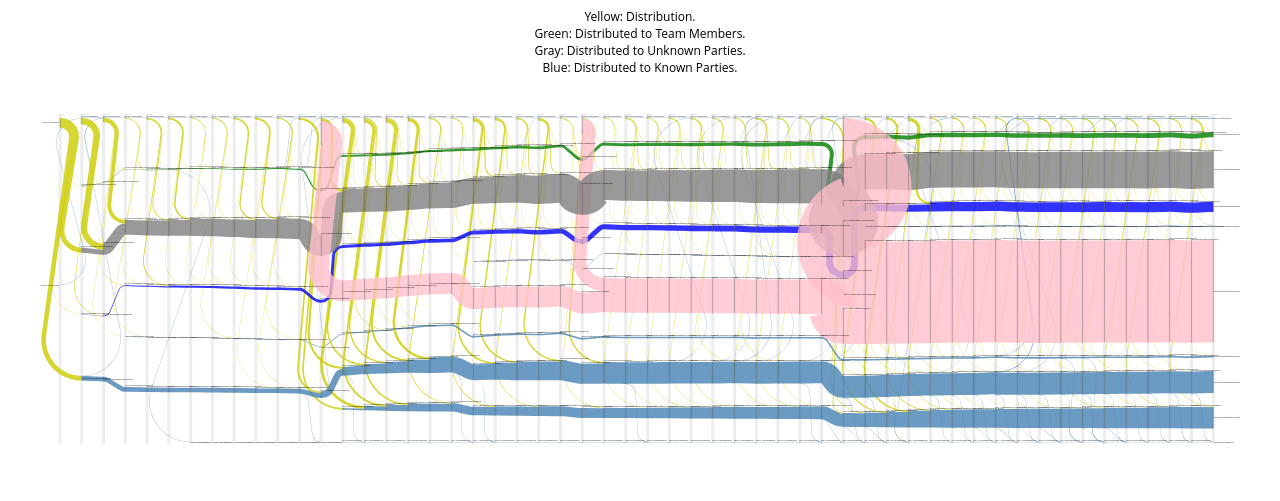
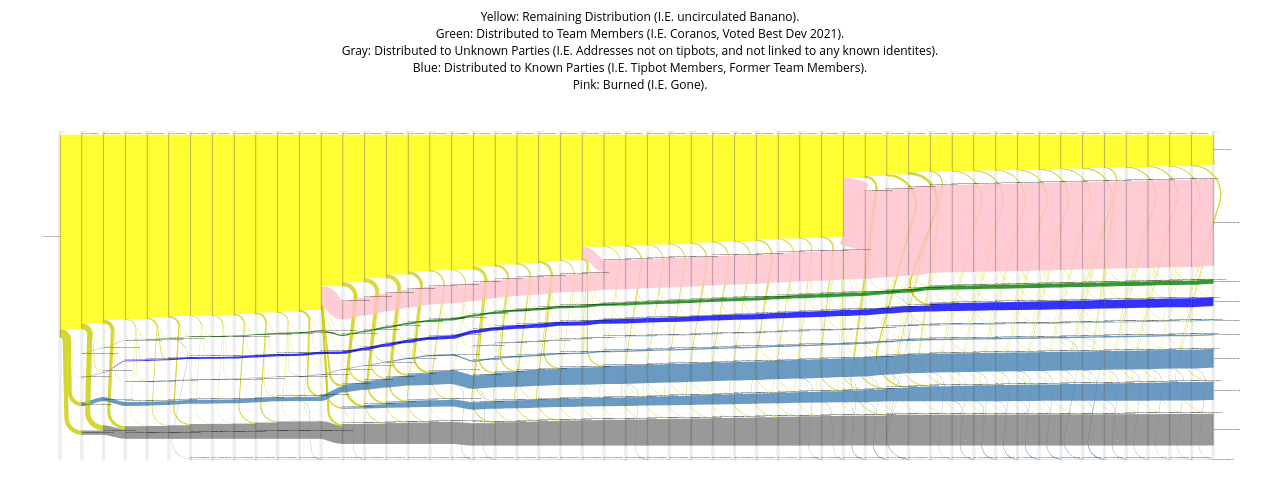
Before and after one commit to BananoCoin/banano-distribution-stats, a website: page web/index.html in a window 1280 px wide. Drawn offline with Linux system fonts and the light colour scheme.

Commit message:
updating flow

```diff
--- a/web/index.html
+++ b/web/index.html
@@ -8,10 +8,13 @@
   </head>
 
   <body onload="onLoad()">
-    Yellow: Distribution.<br />
-    Green: Distributed to Team Members.<br />
-    Gray: Distributed to Unknown Parties.<br />
-    Blue: Distributed to Known Parties.<br />
+    Yellow: Remaining Distribution (I.E. uncirculated Banano).<br />
+    Green: Distributed to Team Members (I.E. Coranos, Voted Best Dev 2021).<br />
+    Gray: Distributed to Unknown Parties (I.E. Addresses not on tipbots, and not
+    linked to any known identites).<br />
+    Blue: Distributed to Known Parties (I.E. Tipbot Members, Former Team
+    Members).<br />
+    Pink: Burned (I.E. Gone).<br />
     <div id="sankey" class="sankey w100pct">
       <svg id="sankeySvg"></svg>
     </div>
--- a/web/index.js
+++ b/web/index.js
@@ -1,6 +1,8 @@
 window.onLoad = async () => {
   await loadBananoDistributionStats();
 };
+
+const MAXIMUM_SUPPLY = 3400000000;
 
 // https://github.com/ricklupton/d3-sankey-diagram
 const loadBananoDistributionStats = async () => {
@@ -37,23 +39,26 @@ const loadBananoDistributionStats = async () => {
   directions.sort();
 
 
-  // source and team members at the top
+  // burn, source, known, and team members at the top
   const swimLanes = [
     'source',
+    'distributed-to-burn',
     'distributed-to-team-member',
-    'distributed-to-unknown',
-    'distributed-to-known',,
+    'distributed-to-known',
   ];
 
   for (swimLane of swimLaneArray) {
     if (swimLane != 'exchange') {
+      if (swimLane != 'distributed-to-unknown') {
         if (!swimLanes.includes(swimLane)) {
           swimLanes.push(swimLane);
         }
       }
     }
+  }
 
-  // exchange at the bottom
+  // distributed-to-unknown, exchange at the bottom
+  swimLanes.push('distributed-to-unknown');
   swimLanes.push('exchange');
 
   const next = (timeChunk) => {
@@ -75,10 +80,10 @@ const loadBananoDistributionStats = async () => {
     stat.amount = parseFloat(stat.amount);
     if (stat.timeChunk !== '1970-01') {
       if (stat.amount > 0) {
+        if (swimLanes.includes(stat.srcType) && swimLanes.includes(stat.destType)) {
           if (stat.direction == 'received') {
             const prevTimeChunk = prev(stat.timeChunk);
             if (prevTimeChunk !== undefined) {
-            if (swimLanes.includes(stat.srcType) && swimLanes.includes(stat.destType)) {
               stat.prevTimeChunk = prevTimeChunk;
               stat.srcNode = `${stat.prevTimeChunk}-${stat.destType}(${stat.direction})`;
               stat.destNode = `${stat.timeChunk}-${stat.srcType}(${stat.direction})`;
@@ -86,11 +91,9 @@ const loadBananoDistributionStats = async () => {
               window.bananoDistributionStats.push(stat);
             }
           }
-        }
           if (stat.direction == 'sent') {
             const nextTimeChunk = next(stat.timeChunk);
             if (nextTimeChunk !== undefined) {
-            if (swimLanes.includes(stat.srcType) && swimLanes.includes(stat.destType)) {
               stat.nextTimeChunk = nextTimeChunk;
               stat.srcNode = `${stat.timeChunk}-${stat.srcType}(${stat.direction})`;
               stat.destNode = `${stat.nextTimeChunk}-${stat.destType}(${stat.direction})`;
@@ -171,6 +174,12 @@ const loadBananoDistributionStats = async () => {
     // console.log('stat', stat);
     if (stat.srcType.startsWith('source') &&
         stat.destType.startsWith('source')) {
+    } else if (stat.direction.startsWith('received') &&
+        stat.srcType.startsWith('source')) {
+    } else if (stat.direction.startsWith('received') &&
+        stat.destType.startsWith('source')) {
+    } else if (stat.srcType.startsWith('distributed') &&
+        stat.destType.startsWith('source')) {
     } else if (stat.srcType.startsWith('distributed') &&
         stat.destType.startsWith('distributed')) {
     } else {
@@ -180,7 +189,7 @@ const loadBananoDistributionStats = async () => {
         value: stat.amount,
       };
       if (stat.direction == 'received') {
-        if (stat.srcType == 'source') {
+        if (stat.srcType == 'exchange') {
           link.color = 'orange';
         }
       }
@@ -213,10 +222,27 @@ const loadBananoDistributionStats = async () => {
   };
   sumRight();
 
+  const addSupply = () => {
     for (const timeChunk of timeChunks) {
       const nextTimeChunk = next(timeChunk);
       if (nextTimeChunk !== undefined) {
+        let currentSupply = MAXIMUM_SUPPLY;
         for (const swimLane of swimLanes) {
+          const a0 = get(nextTimeChunk, swimLane);
+          currentSupply -= a0;
+        }
+
+        const a0 = get(timeChunk, 'source');
+        add(timeChunk, 'source', currentSupply-a0);
+      }
+    }
+  };
+  addSupply();
+
+  for (const swimLane of swimLanes) {
+    for (const timeChunk of timeChunks) {
+      const nextTimeChunk = next(timeChunk);
+      if (nextTimeChunk !== undefined) {
         const nn0 = `${timeChunk}-${swimLane}(sent)`;
         const nn1 = `${nextTimeChunk}-${swimLane}(sent)`;
         const a0 = get(timeChunk, swimLane);
@@ -241,6 +267,9 @@ const loadBananoDistributionStats = async () => {
           }
           if (swimLane == 'distributed-to-burn') {
             link.color = 'pink';
+          }
+          if (swimLane == 'source') {
+            link.color = 'yellow';
           }
           if (nodeNameSet.has(link.source) && nodeNameSet.has(link.target)) {
             sankey.links.push(link);
```
Also changed, not shown: web/banano-distribution-stats.json, 1 other file. Lines whose indentation alone changed are shown as unchanged.
